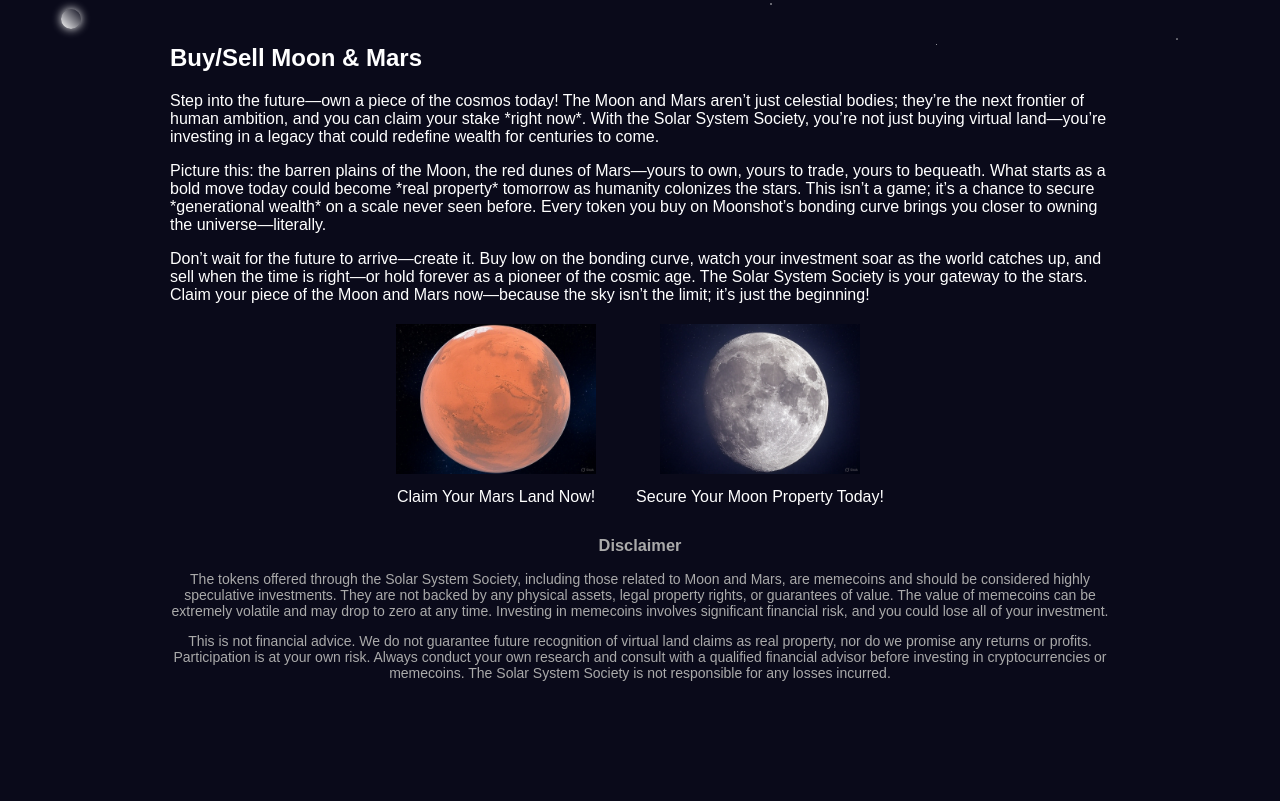
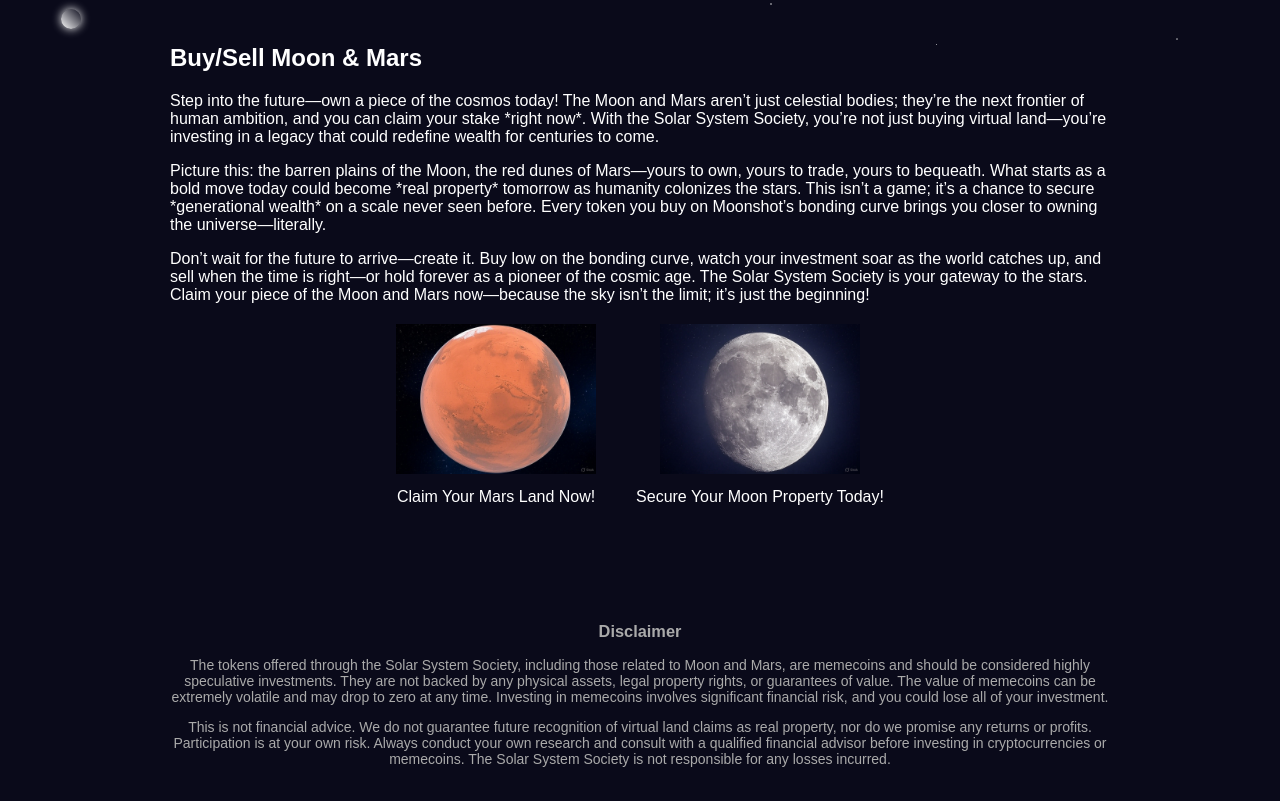
Before and after one commit to DegenMedia25/web, a plain HTML site: page index.html in a window 1280 px wide. Shown: the part 750-1551 px from the top of the page. Before the commit the page ends 1465 px from the top, so only its background shows below. Drawn offline with Linux system fonts and the light colour scheme.

Commit message:
Update index.html

```diff
--- a/index.html
+++ b/index.html
@@ -40,14 +40,13 @@
             z-index: 10;
         }
 
-        /* Sternenhimmel Container */
         .starfield {
             position: fixed;
             top: 0;
             left: 0;
             width: 100%;
             height: 100%;
-            z-index: 1; /* Hinter Inhalten, vor Hintergrund */
+            z-index: 1;
         }
         .star {
             position: absolute;
@@ -84,19 +83,27 @@
             z-index: 5;
             overflow-y: auto;
         }
+
+        /* Styling für den Disclaimer-Abschnitt */
+        #disclaimer {
+            margin-top: 50px;
+            font-size: 14px;
+            color: #aaaaaa;
+            text-align: center;
+        }
     </style>
 </head>
 <body>
-    <!-- Sternenhimmel Container -->
     <div class="starfield"></div>
 
-    <!-- Navigationsleiste mit Home-Button -->
+    <!-- Navigationsleiste mit Disclaimer-Button -->
     <nav>
         <a href="index.html">Home</a>
         <a href="#our-society">Our Society</a>
         <a href="#buy-guide">Buy/Sell Moon & Mars</a>
         <a href="webfiles/whitepaper.pdf" target="_blank">Whitepaper</a>
         <a href="webfiles/Manifesto.pdf" target="_blank">Manifesto</a>
+        <a href="#disclaimer">Disclaimer</a>
     </nav>
 
     <!-- Logo -->
@@ -105,7 +112,7 @@
     <!-- Komet -->
     <div id="comet"></div>
 
-    <!-- Textfelder mit Beispieltext -->
+    <!-- Textfelder -->
     <div class="content-section" id="our-society">
         <h2>Our Society</h2>
         <p>Welcome to the Solar System Society—a bold, visionary community daring to redefine humanity’s destiny among the stars. We are not just dreamers; we are pioneers, forging a path to a multiplanetary future where the impossible becomes reality. Imagine a world where the vast landscapes of the Moon and Mars aren’t just distant dreams, but tangible assets—lands you can claim, own, and pass down through generations.</p>
@@ -139,14 +146,17 @@
                 <p style="margin: 10px 0;">Secure Your Moon Property Today!</p>
             </div>
         </div>
-<div style="margin-top: 20px; font-size: 14px; color: #aaaaaa; text-align: center;">
+    </div>
+
+    <!-- Disclaimer als eigener Abschnitt -->
+    <div class="content-section" id="disclaimer">
         <h3>Disclaimer</h3>
         <p>The tokens offered through the Solar System Society, including those related to Moon and Mars, are memecoins and should be considered highly speculative investments. They are not backed by any physical assets, legal property rights, or guarantees of value. The value of memecoins can be extremely volatile and may drop to zero at any time. Investing in memecoins involves significant financial risk, and you could lose all of your investment.</p>
 
         <p>This is not financial advice. We do not guarantee future recognition of virtual land claims as real property, nor do we promise any returns or profits. Participation is at your own risk. Always conduct your own research and consult with a qualified financial advisor before investing in cryptocurrencies or memecoins. The Solar System Society is not responsible for any losses incurred.</p>
     </div>
+
     <script>
-        // Funkelnde Sterne generieren
         function createStars() {
             const starfield = document.querySelector('.starfield');
             for (let i = 0; i < 100; i++) {
```
Lines whose indentation alone changed are shown as unchanged.
